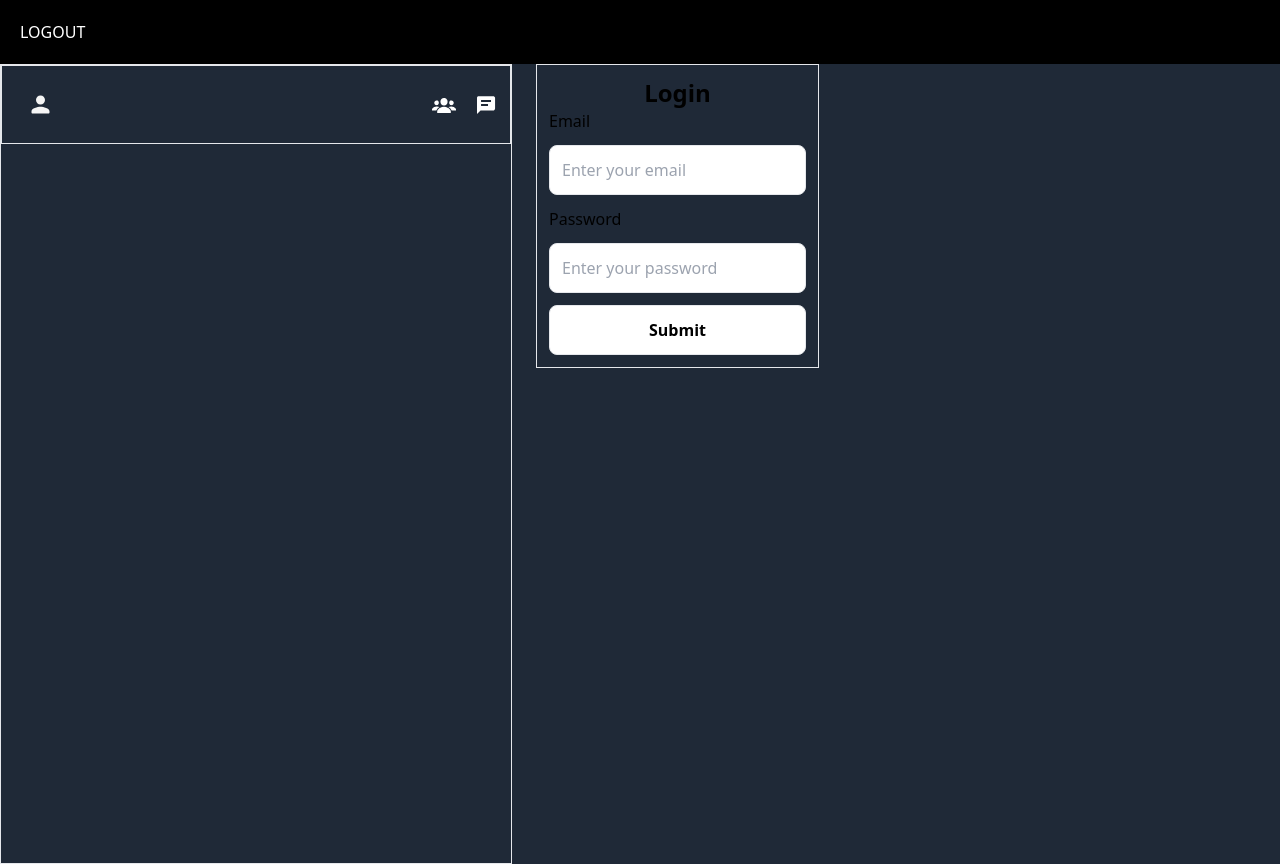
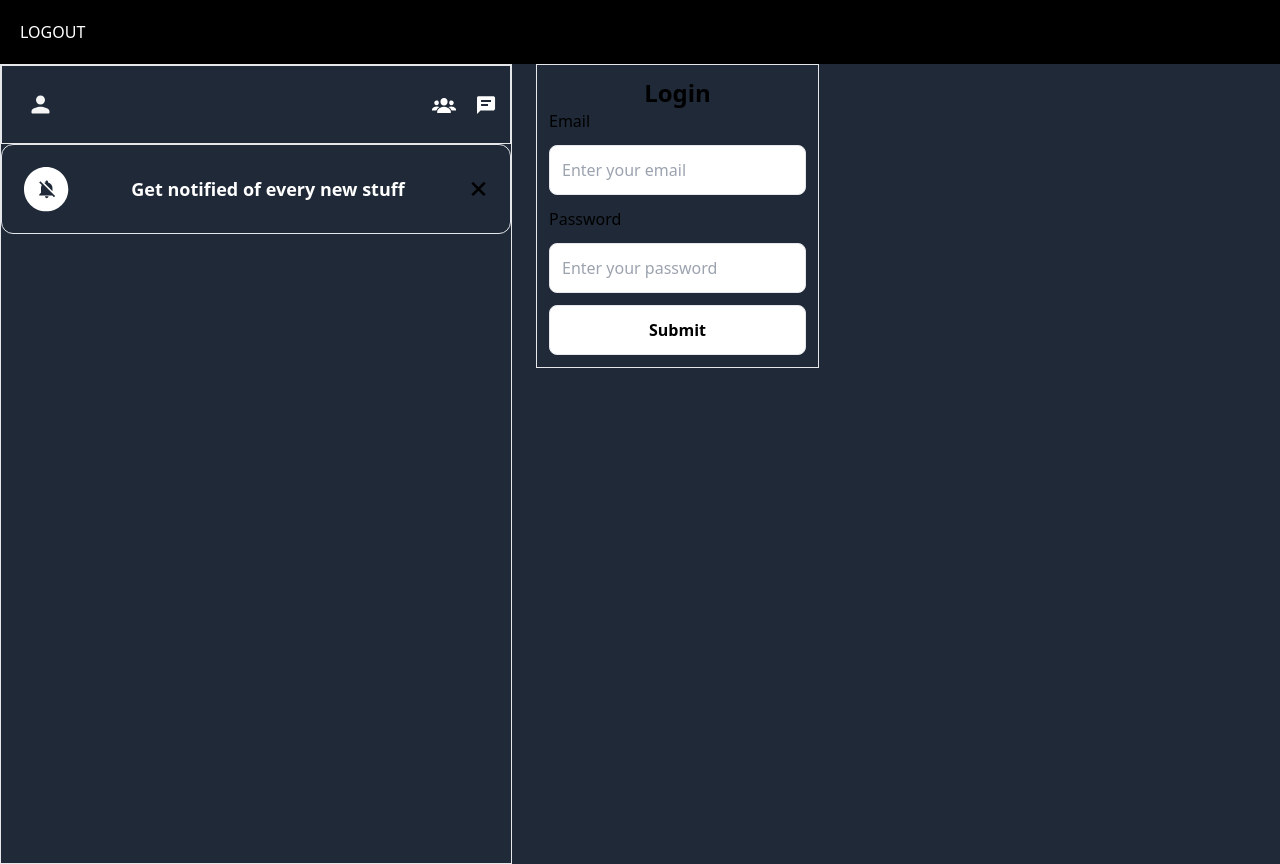
Before and after one commit to amaben2020/whatsapp-clone-fe, a React (Create React App) app: page /login in a window 1280 px wide. Built offline with nearby package versions, Linux system fonts and the light colour scheme.

Commit message:
creating notification component

```diff
--- a/src/Layout/PageLayout.jsx
+++ b/src/Layout/PageLayout.jsx
@@ -1,6 +1,7 @@
 import React from "react";
-import Sidebar from "../components/sidebar/Sidebar/Sidebar";
-import SidebarHeader from "../components/sidebar/Sidebar/Sidebar.Header";
+import Notification from "../components/Notification/Notification";
+import Sidebar from "../components/Sidebar/Sidebar";
+import SidebarHeader from "../components/Sidebar/Sidebar.Header";
 
 const PageLayout = ({ children }) => {
   return (
@@ -10,7 +11,12 @@ const PageLayout = ({ children }) => {
       </header>
       <div className="flex min-h-screen bg-gray-800 gap-x-6">
         <aside className="w-[40%] border ">
-          <Sidebar header={<SidebarHeader />} />
+          <Sidebar
+            header={<SidebarHeader />}
+            notification={
+              <Notification text="Get notified of every new stuff" />
+            }
+          />
         </aside>
         <section>{children}</section>
       </div>
--- /dev/null
+++ b/src/components/Notification/Notification.jsx
@@ -0,0 +1,26 @@
+import React, { useState } from "react";
+import { CloseIcon, NotificationIcon } from "../svg";
+
+const Notification = ({ text }) => {
+  const [show, setShow] = useState(true);
+
+  const handleShowNotification = () => {
+    setShow((p) => !p);
+  };
+  return (
+    <>
+      {show && (
+        <div className="flex items-center justify-between w-full p-5 border rounded-xl">
+          <NotificationIcon className="w-40 h-20 fill-white" />
+          <p className="text-lg font-bold text-white"> {text} </p>
+
+          <button onClick={handleShowNotification}>
+            <CloseIcon />
+          </button>
+        </div>
+      )}
+    </>
+  );
+};
+
+export default Notification;
--- a/src/components/sidebar/Sidebar/Sidebar.Header.jsx
+++ b/src/components/Sidebar/Sidebar.Header.jsx
@@ -1,7 +1,7 @@
 import React from "react";
-import { ContactIcon } from "../../svg";
-import ChatIcon from "../../svg/Chat";
-import CommunityIcon from "../../svg/Community";
+import { ContactIcon } from "../svg";
+import ChatIcon from "../svg/Chat";
+import CommunityIcon from "../svg/Community";
 
 const SidebarHeader = () => {
   return (
--- a/src/components/sidebar/Sidebar/Sidebar.jsx
+++ b/src/components/Sidebar/Sidebar.jsx
@@ -1,9 +1,10 @@
 import React from "react";
 
-const Sidebar = ({ header }) => {
+const Sidebar = ({ header, notification }) => {
   return (
     <div className="flex flex-col ">
       <div>{header}</div>
+      <div>{notification}</div>
     </div>
   );
 };
```
